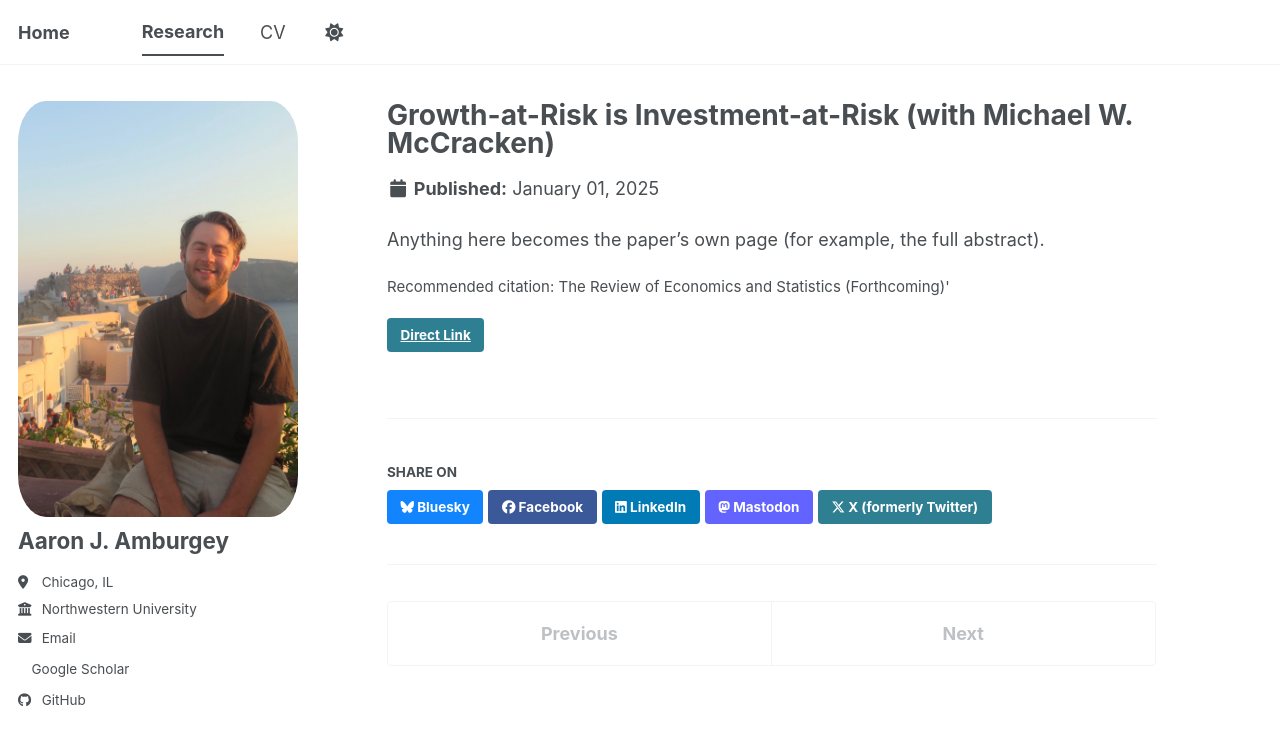
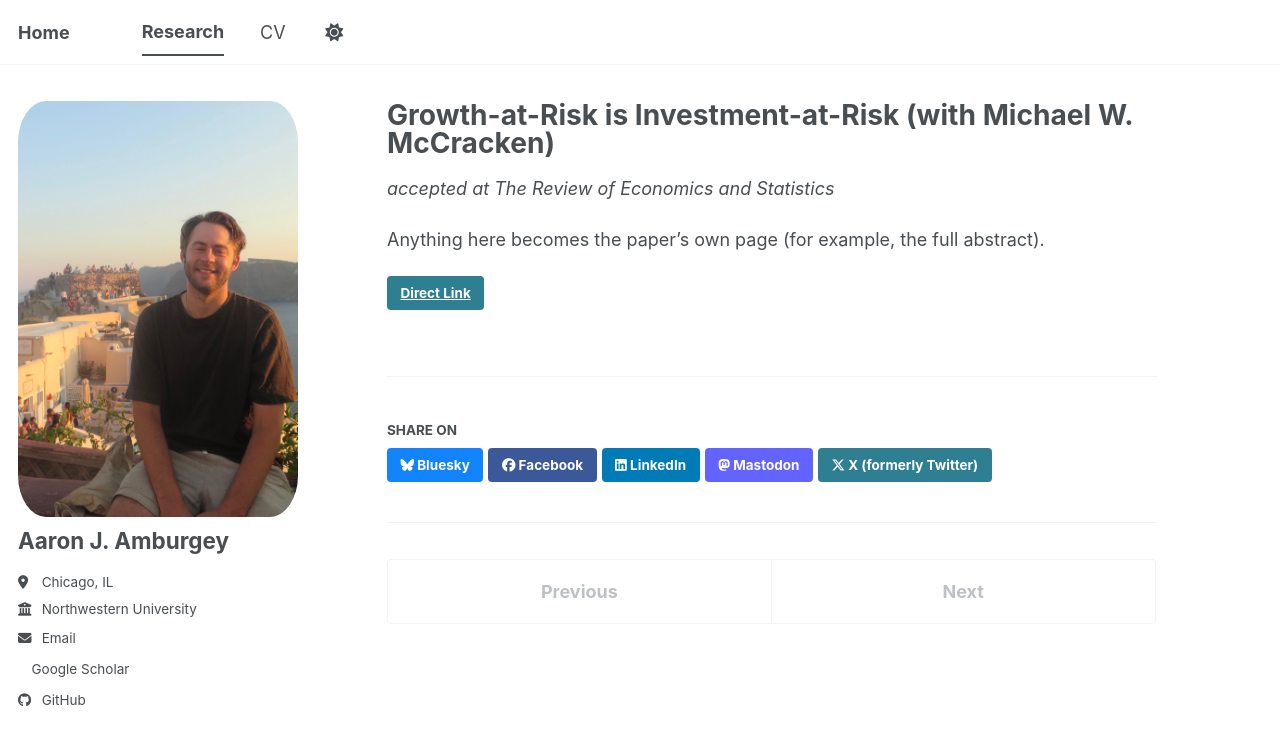
Before and after one commit to ajamburgey/ajamburgey.github.io, a Jekyll site: the page built from _research/2025-01-01-rtnfci-cofgar.md, in a window 1280 px wide and 900 px high. Shown: the top 745 px of the window. Built offline with Jekyll 4.4.1, drawn with Linux system fonts in a browser that asks for light colours; a style sheet for code colours, icons or effects is not loaded.

Commit message:
fixed publication text

```diff
--- a/_config.yml
+++ b/_config.yml
@@ -98,7 +98,7 @@ research_category:
   working_papers:
     title: 'Working Papers'
   publications:
-    title: 'Publications'
+    title: 'Publications and Accepted Papers'
   work_in_progress:
     title: 'Work in Progress'
 
--- a/_layouts/single.html
+++ b/_layouts/single.html
@@ -36,6 +36,8 @@ layout: default
 
         {% if page.collection == 'teaching' %}
           <p> {{ page.type }}, <i>{{ page.venue }}</i>, {{ page.date | default: "1900-01-01" | date: "%Y" }} </p>
+        {% elsif page.collection == 'research' %}
+          {% if page.venue %}<p><i>{{ page.venue }}</i></p>{% endif %}
         {% elsif page.venue and page.date %}
           <p>Published in <i>{{ page.venue }}</i>, {{ page.date | default: "1900-01-01" | date: "%Y" }} </p>
         {% elsif page.date %}
--- a/_research/2025-01-01-rtnfci-cofgar.md
+++ b/_research/2025-01-01-rtnfci-cofgar.md
@@ -22,7 +22,7 @@ support to the financial accelerator mechanism proposed by Bernanke et al.
 #paperurl: '/files/Household_Composition_09_19_2026.pdf'
 # slidesurl: '/files/my-slides.pdf'
 # bibtexurl: '/files/my-paper.bib'
-citation: The Review of Economics and Statistics (Forthcoming)'
+venue: 'accepted at The Review of Economics and Statistics'
 link: '/files/RTNFCI_CofGAR.pdf'
        # makes the title link here instead of to this paper's own page
 ---
--- a/_sass/layout/_archive.scss
+++ b/_sass/layout/_archive.scss
@@ -248,3 +248,10 @@
     }
   }
 }
+
+/* "Title, Venue" on Research entries: venue in plain italic text, not styled like the title link */
+.archive__item-venue {
+  font-family: $global-font-family;
+  font-weight: normal;
+  color: var(--global-text-color);
+}
```
Also changed, not shown: _includes/archive-single.html (+10 -4 lines), _research/_template.md (+1 -1 lines).
